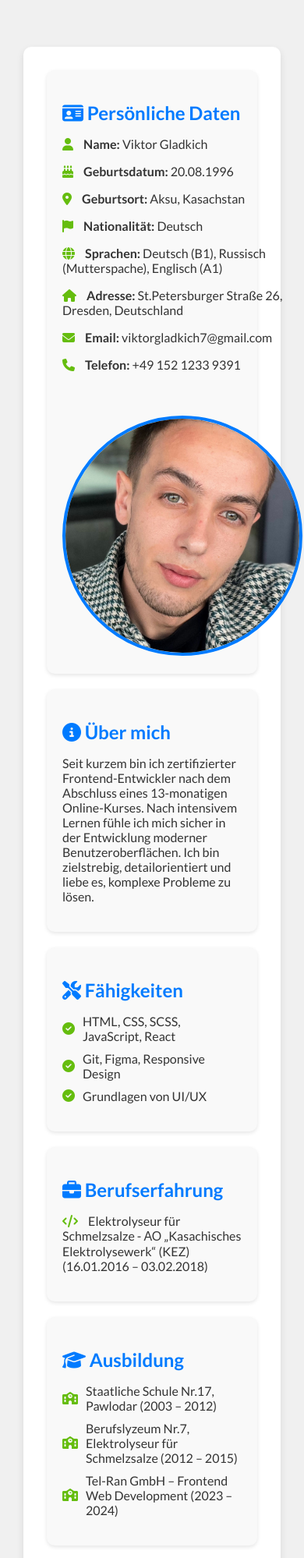
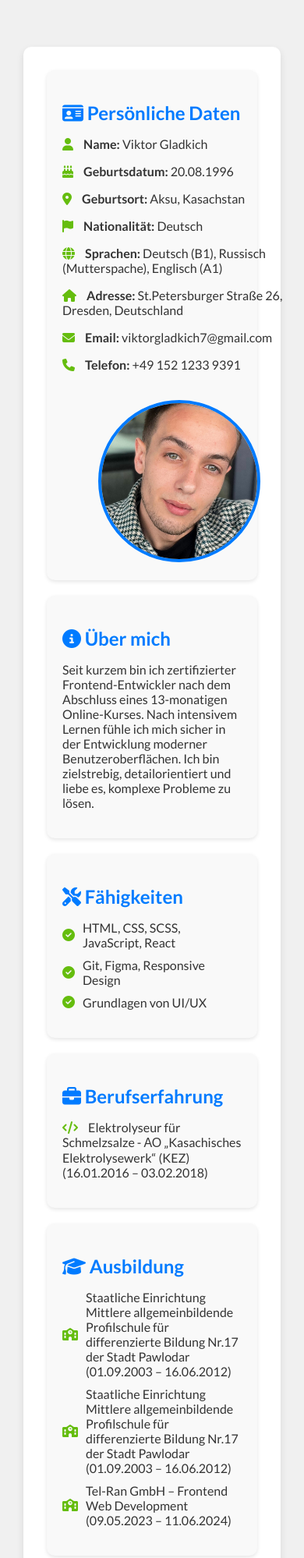
Before and after one commit to ViktorGladkich/Lebenslauf, a plain HTML site: page index.html in a window 390 px wide. Shown: the top 1998 px of the page at 78% size. Drawn offline with Linux system fonts and the light colour scheme.

Commit message:
implementation of adaptive page

```diff
--- a/index.html
+++ b/index.html
@@ -68,9 +68,13 @@
       <section id="education">
         <h2><i class="fas fa-graduation-cap"></i> Ausbildung</h2>
         <ul>
-          <li><i class="fas fa-school"></i> Staatliche Schule Nr.17, Pawlodar (2003 – 2012)</li>
-          <li><i class="fas fa-school"></i> Berufslyzeum Nr.7, Elektrolyseur für Schmelzsalze (2012 – 2015)</li>
-          <li><i class="fas fa-school"></i> Tel-Ran GmbH – Frontend Web Development (2023 – 2024)</li>
+          <li><i class="fas fa-school"></i> Staatliche Einrichtung Mittlere
+            allgemeinbildende Profilschule für differenzierte Bildung Nr.17 der
+            Stadt Pawlodar (01.09.2003 – 16.06.2012)</li>
+          <li><i class="fas fa-school"></i> Staatliche Einrichtung Mittlere
+            allgemeinbildende Profilschule für differenzierte Bildung Nr.17 der
+            Stadt Pawlodar (01.09.2003 – 16.06.2012)</li>
+          <li><i class="fas fa-school"></i> Tel-Ran GmbH – Frontend Web Development (09.05.2023 – 11.06.2024)</li>
         </ul>
       </section>
 
--- a/style.css
+++ b/style.css
@@ -34,12 +34,9 @@ body {
   color: #007bff;
   margin-bottom: 10px;
 }
-
-  .profile-photo {
+.profile-photo{
     text-align: center;
-    margin-top: 20px;
 }
-
 .profile-photo img {
   width: 300px;
   height: 300px;
@@ -72,10 +69,10 @@ body {
 }
 
 li i {
-    color:rgb(101, 189, 14);
+  color: rgb(101, 189, 14);
   margin-right: 10px;
 }
-  #experience p i{
+#experience p i {
   color: rgb(101, 189, 14);
   margin-right: 10px;
 }
@@ -94,7 +91,7 @@ body {
   border-radius: 5px;
   cursor: pointer;
   transition: transform 0.3s, background 0.3s;
-    width: 50%;
+  width: 100%;
 }
 
 button:hover {
@@ -118,6 +115,15 @@ body {
 
   #personal-info {
     flex-direction: column;
+  }
 
+  footer {
+    border-radius: 10px;
   }
 }
+@media (max-width: 480px) {
+  .profile-photo img {
+    width: 200px;
+    height: 200px;
+  }
+}
```
Lines whose indentation alone changed are shown as unchanged.
